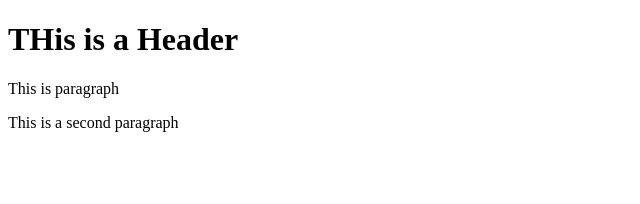
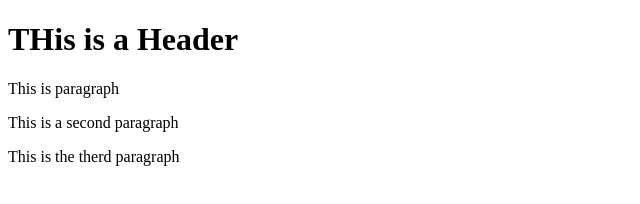
Before and after one commit to BaselMakhoul/git-test, a website: page index.html in a window 1280 px wide. Shown: the whole page, without its empty margins (0-640 px from the left). Drawn offline with Linux system fonts and the light colour scheme.

Commit message:
fourth commit

```diff
--- a/index.html
+++ b/index.html
@@ -6,5 +6,6 @@
         <h1>THis is a Header</h1>
         <p>This is paragraph</p>
         <p>This is a second paragraph</p>
+        <p>This is the therd paragraph</p>
     </body>
 </html>
```
Also changed, not shown: package.json (added, +24 -0 lines), 2 other files.
